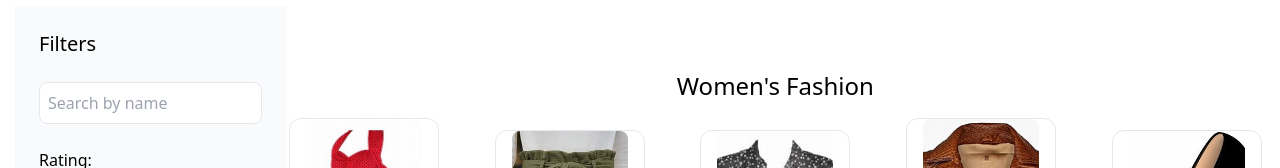
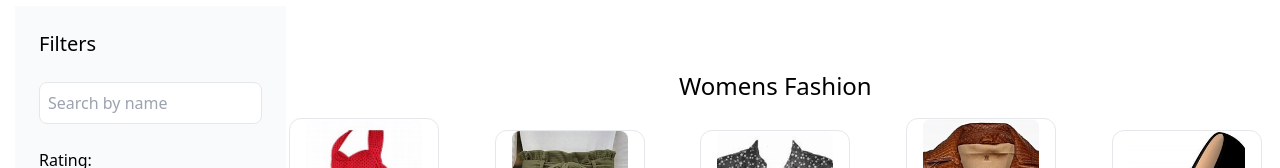
Before and after one commit to bilalEBR/nextjs-deployment, a Next.js app: page /womens in a window 1280 px wide. Shown: the part 533-701 px from the top of the page. Built offline with nearby package versions, Linux system fonts and the light colour scheme.

Commit message:
main change

```diff
--- a/app/pages/page.tsx
+++ b/app/pages/page.tsx
@@ -1,5 +1,5 @@
 import React from 'react';
-// import Link from 'next/link';
+
 import Footerforall from '../components/Footerforall';
 
 type Category = {
--- a/app/womens/page.tsx
+++ b/app/womens/page.tsx
@@ -92,7 +92,7 @@ const Women = () => {
 
       {/* Products Grid */}
       <div className="container pt-16">
-        <h2 className="font-medium text-2xl pb-4 text-center ">Women's Fashion</h2>
+        <h2 className="font-medium text-2xl pb-4 text-center ">Womens Fashion</h2>
         <div className="grid grid-cols-1 place-items-center sm:grid-cols-2 md:grid-cols-3 lg:grid-cols-3 xl:grid-cols-5 gap-10 xl:gap-x-20 xl:gap-y-10">
           {filterProducts().map((item, index) => (
             <Productcard
```
